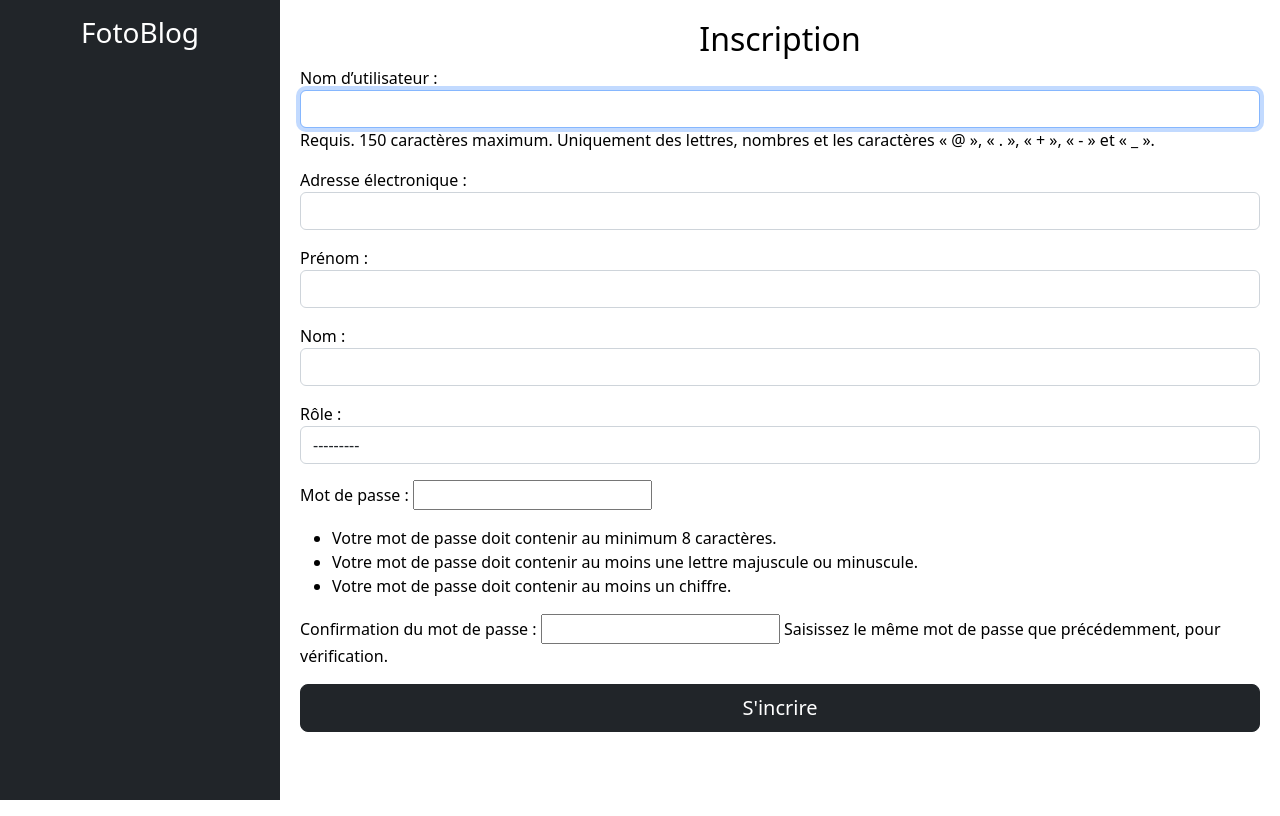
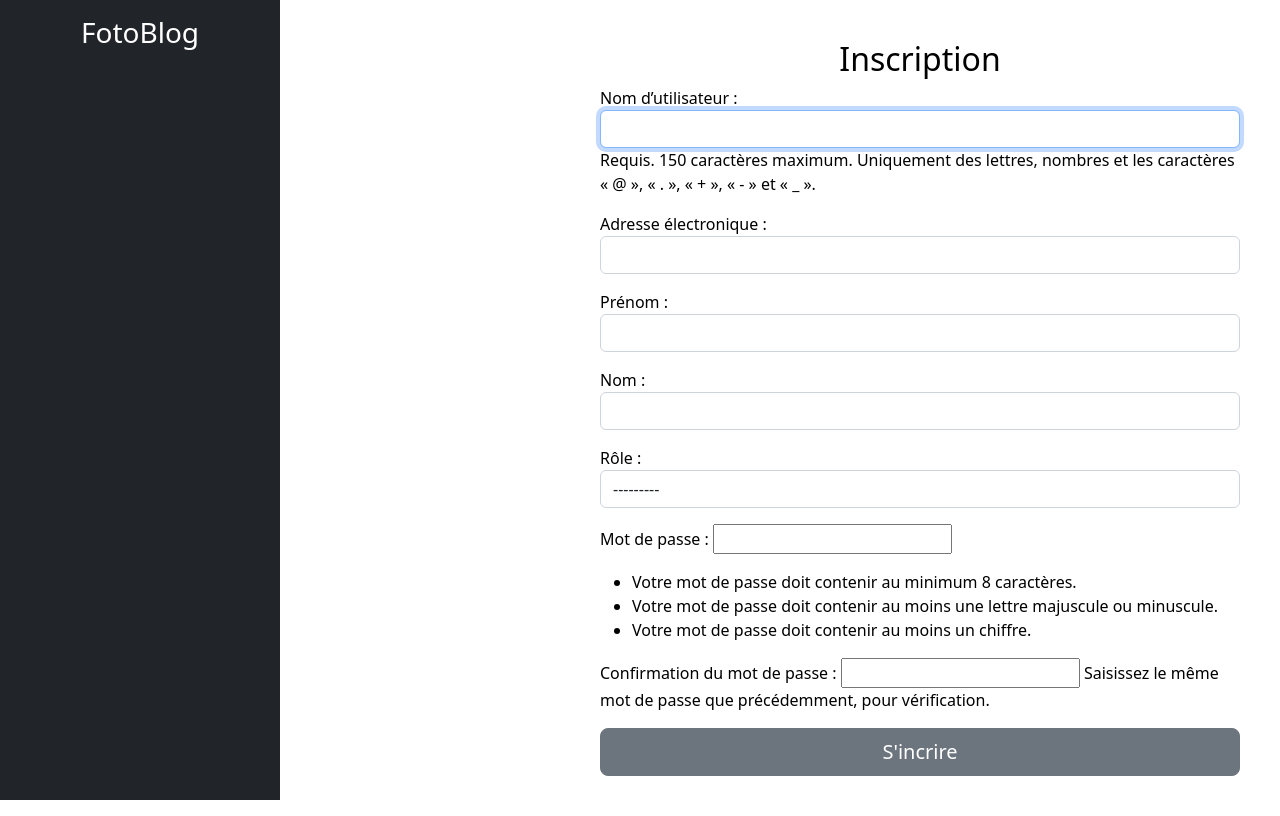
Before and after one commit to yanis-ka/Fotoblog-heroku, a Django app: page /signup/ in a window 1280 px wide. Run offline with Django 4.2, Linux system fonts and the light colour scheme; parts of the project's set-up code (start-up, migrations or seed data) failed here and were passed over.

Commit message:
refonte front

```diff
--- a/authentication/templates/authentication/sign_up.html
+++ b/authentication/templates/authentication/sign_up.html
@@ -1,6 +1,7 @@
 {% extends 'base.html' %}
 
 {% block content %}
+<div class="main">
     <h2>Inscription</h2>
     <main class="form-signin w-100 m-auto">
         {% if form.errors %}
@@ -9,8 +10,9 @@
         <form method="post">
             {{ form.as_p }}
             {% csrf_token %}
-        <button class="w-100 btn btn-lg btn-dark" type="submit"> S'incrire</button>
+            <button class="w-100 btn btn-lg btn-secondary" type="submit"> S'incrire</button>
         </form>
     </main>
+</div>
 
 {% endblock content %}
```
Lines whose indentation alone changed are shown as unchanged.
